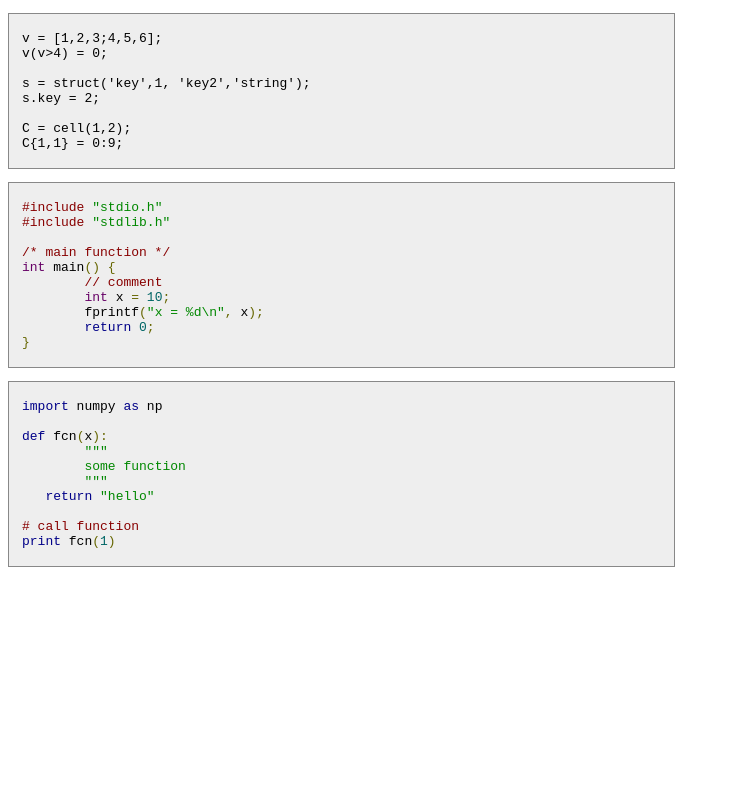
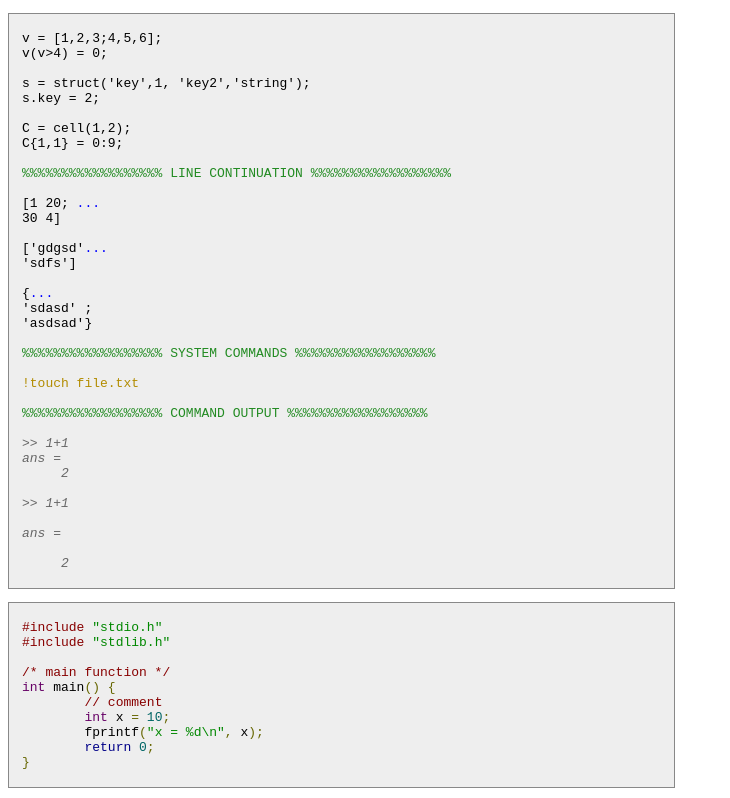
Before and after one commit to amroamroamro/prettify-matlab, a plain HTML site: page demo/index.html in a window 1280 px wide. Shown: the top 798 px of the page, without its empty margins (0-730 px from the left). Drawn offline with nearby package versions, Linux system fonts and the light colour scheme.

Commit message:
detect comments, linecont, sys commands, and output
the following patterns are now detected
(in both userscript and extension):
 - single line comments (starting with `%`)
 - line continuation `...`
 - system commands (starts with `!`)
 - command output (starts with `>>`)

The examples in the demo page are extended,
and the CSS file is updated to style the new patterns

```diff
--- a/css/lang-matlab.css
+++ b/css/lang-matlab.css
@@ -1,4 +1,12 @@
 @media screen {
-	/* plain text */
+	/* plain text: #000; */
 	.lang-matlab .pln { color: #000000; }
+	/* comments: #808080; */
+	.lang-matlab .com { color: #228B22; }
+	/* system commands */
+	.lang-matlab .syscmd { color: #B28C00; }
+	/* line continuation */
+	.lang-matlab .linecont { color: #0000FF; }
+	/* code output */
+	.lang-matlab .codeoutput { color: #666666; font-style: italic; }
 }
--- a/demo/index.html
+++ b/demo/index.html
@@ -38,6 +38,34 @@ s.key = 2;
 
 C = cell(1,2);
 C{1,1} = 0:9;
+
+%%%%%%%%%%%%%%%%%% LINE CONTINUATION %%%%%%%%%%%%%%%%%%
+
+[1 20; ...
+30 4]
+
+['gdgsd'...
+'sdfs']
+
+{...
+'sdasd' ;
+'asdsad'}
+
+%%%%%%%%%%%%%%%%%% SYSTEM COMMANDS %%%%%%%%%%%%%%%%%%
+
+!touch file.txt
+
+%%%%%%%%%%%%%%%%%% COMMAND OUTPUT %%%%%%%%%%%%%%%%%%
+
+>> 1+1
+ans =
+     2
+
+>> 1+1
+
+ans =
+
+     2
 </code>
 </pre>
 
--- a/js/lang-matlab.js
+++ b/js/lang-matlab.js
@@ -8,12 +8,49 @@
  *     </pre>
  */
 (function (PR) {
+	/*
+		PR_PLAIN: plain text
+		PR_STRING: string literals
+		PR_KEYWORD: keywords
+		PR_COMMENT: comments
+		PR_TYPE: types
+		PR_LITERAL: literal values (1, null, true, ..)
+		PR_PUNCTUATION: punctuation string
+		PR_SOURCE: embedded source
+		PR_DECLARATION: markup declaration such as a DOCTYPE
+		PR_TAG: sgml tag
+		PR_ATTRIB_NAME: sgml attribute name
+		PR_ATTRIB_VALUE: sgml attribute value
+	*/
+	var PR_SYSCMD = "syscmd",
+		PR_LINE_CONTINUATION = "linecont",
+		PR_CODE_OUTPUT = "codeoutput";
+
 	// patterns that always start with a known character. Must have a shortcut string.
 	var shortcutStylePatterns = [
+		// whitespaces: space, tab, carriage return, line feed, line tab, form-feed, non-break space
+		[PR.PR_PLAIN, /^[ \t\r\n\v\f\xA0]+/, null, " \t\r\n\u000b\u000c\u00a0"],
+
+		// single-line comments
+		[PR.PR_COMMENT, /^%[^\r\n]*/, null, "%"],
+
+		// system commands
+		[PR_SYSCMD, /^![^\r\n]*/, null, "!"]
 	];
 
 	// patterns that will be tried in order if the shortcut ones fail. May have shortcuts.
 	var fallthroughStylePatterns = [
+		// line continuation
+		[PR_LINE_CONTINUATION, /^\.\.\.\s*[\r\n]/, null],
+
+		// command outputs (both loose/compact format)
+		/*
+		>> EXP
+		VAR =
+		     VAL
+		*/
+		[PR_CODE_OUTPUT, /^>>\s+[^\r\n]*[\r\n]{1,2}[^=]*=[^\r\n]*[\r\n]{1,2}[^\r\n]*/, null],
+
 	];
 
 	PR.registerLangHandler(
```
Also changed, not shown: js/prettify-matlab.user.js (+30 -1 lines).
